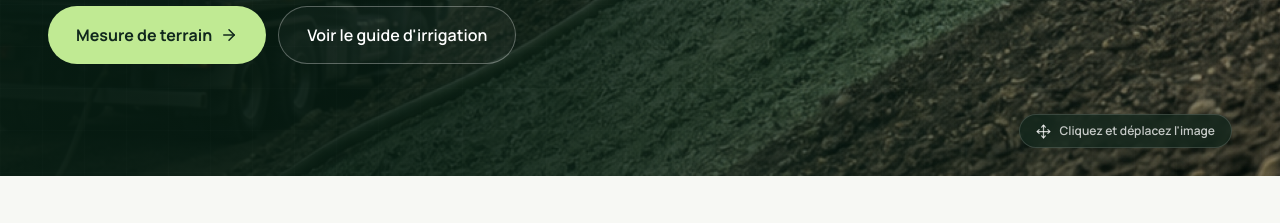
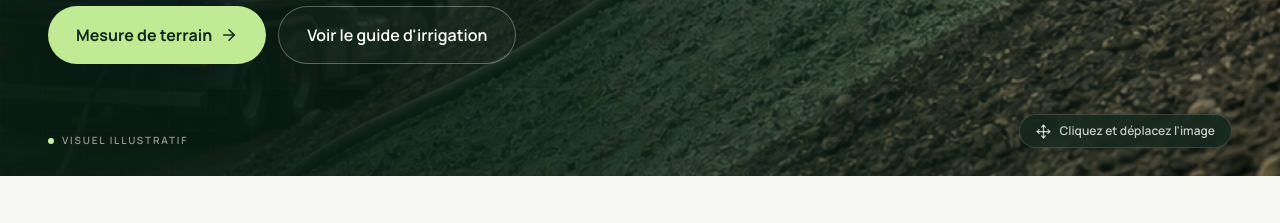
Before and after one commit to znnmpsj2tr-coder/hydrovert-solutions-2026, a Next.js app: page /hydroseeding in a window 1280 px wide. Shown: the part 920-1143 px from the top of the page. Built offline with nearby package versions, Linux system fonts and the light colour scheme.

Commit message:
Identifier les visuels illustratifs

```diff
--- a/app/components/InteractiveServiceHero.tsx
+++ b/app/components/InteractiveServiceHero.tsx
@@ -156,6 +156,10 @@ export default function InteractiveServiceHero({
         <Move size={15} className={dragging ? "text-[#c9efa6]" : ""} />
         Cliquez et déplacez l&apos;image
       </div>
+      <div className="pointer-events-none absolute bottom-7 left-6 inline-flex items-center gap-2 text-[10px] font-semibold uppercase tracking-[0.18em] text-white/55 sm:left-8 lg:left-12">
+        <span className="h-1.5 w-1.5 rounded-full bg-[#c9efa6]" />
+        Visuel illustratif
+      </div>
     </section>
   );
 }
```
